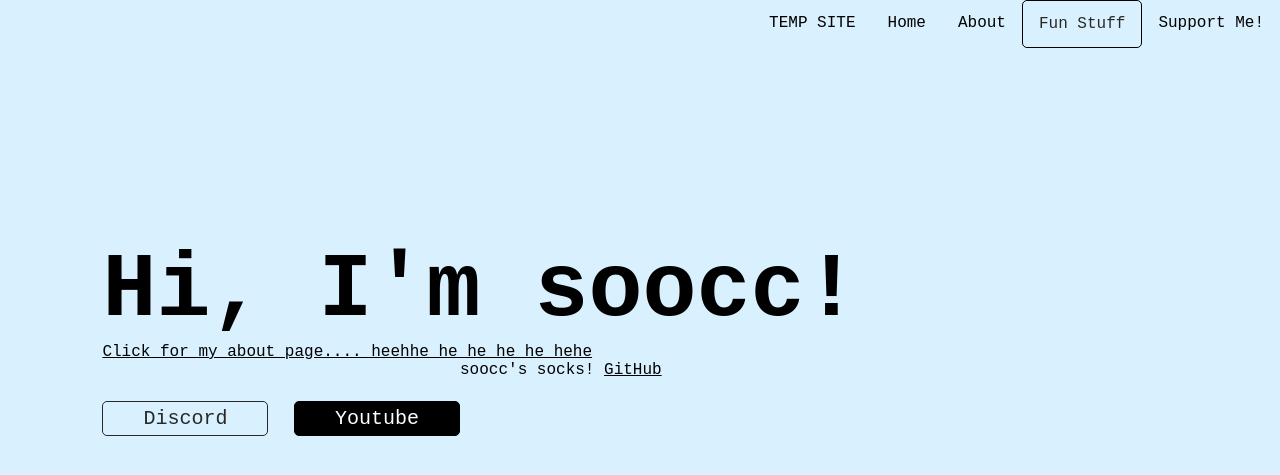
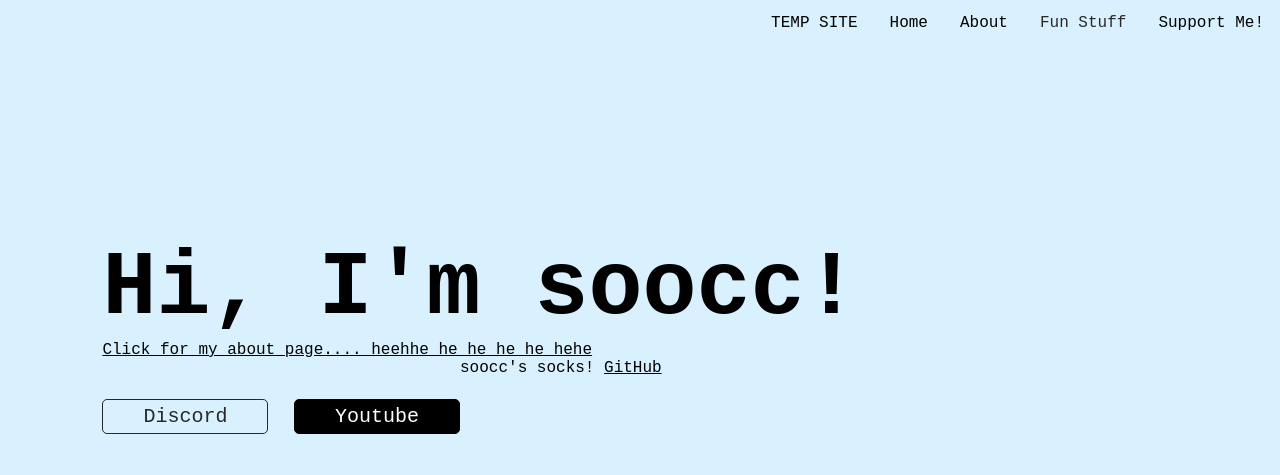
Before and after one commit to soocc/sooccsocks2, a Jekyll site: the page built from index.html, in a window 1280 px wide. Shown: the top 475 px of the page. Built offline with Jekyll 4.4.1, drawn with Linux system fonts in a browser that asks for light colours.

Commit message:
Update styles.css

```diff
--- a/styles/styles.css
+++ b/styles/styles.css
@@ -24,6 +24,7 @@
 /* Dropdown button */
 .dropdown .dropbtn {
   font-size: 16px;
+  border: none;
   outline: none;
   padding: 14px 16px;
   background-color: inherit;
@@ -52,6 +53,9 @@
 .dropdown-content a {
   float: none;
   color: black;
+  border-style: solid;
+  border-width: 1px;
+  border-radius: 5px 5px 5px 5px;
   padding: 12px 16px;
   text-decoration: none;
   display: block;
```
